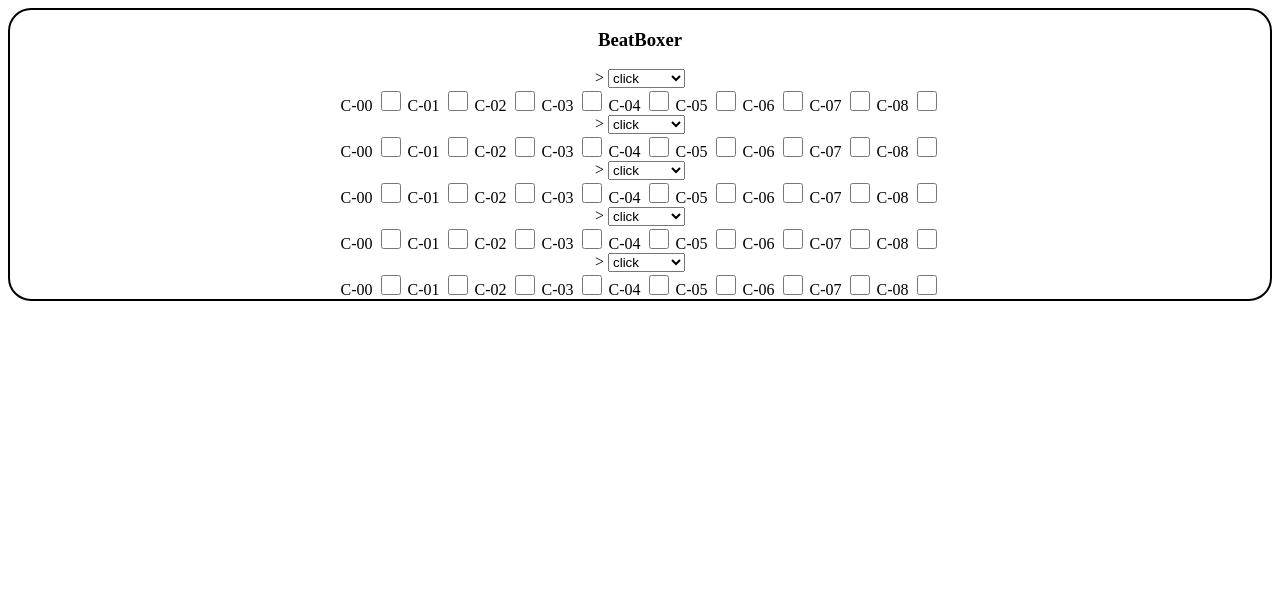
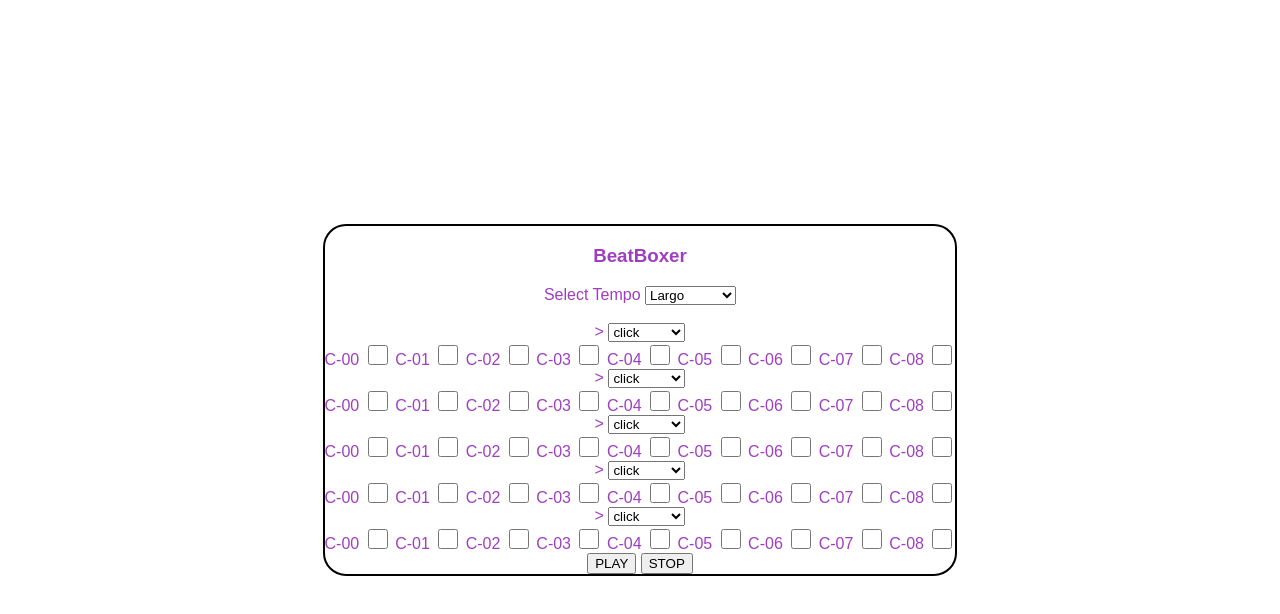
Before and after one commit to pippin-29/JavaScript--Tasks, a plain HTML site: page My_Portfolio/my_app/beat-frame.html in a window 1280 px wide. Drawn offline with Linux system fonts and the light colour scheme.

Commit message:
........

```diff
--- a/My_Portfolio/my_app/beat-frame.css
+++ b/My_Portfolio/my_app/beat-frame.css
@@ -1,3 +1,14 @@
+body {
+	font-family: Arial, Helvetica, sans-serif;
+	display: flex;
+	align-items: center;
+	justify-content: center;
+	height: 100vh;
+	margin: 0;
+
+	color:	#9f3ebf;
+}
+
 .beatbox {
 	text-align: center;
 	border: 2px solid black;
@@ -20,20 +31,3 @@
 	background-color: darkmagenta;
 	border: 1px solid black;
 }
-
-.instrument0 {
-
-}
-
-.instrument1 {
-
-}
-.instrument2 {
-
-}
-.instrument4 {
-
-}
-.instrument5 {
-
-}
--- a/My_Portfolio/my_app/beat-frame.html
+++ b/My_Portfolio/my_app/beat-frame.html
@@ -6,14 +6,37 @@
 		<link rel="stylesheet" href="beat-frame.css">
 	</head>
 	<body>
+
+			<audio id="bing" src="sounds/bing.wav"></audio>
+			<audio id="click" src="sounds/click.wav"></audio>
+			<audio id="doof" src="sounds/doof.wav"></audio>
+			<audio id="moo" src="sounds/moo.wav"></audio>
+			<audio id="shhh" src="sounds/shhh.wav"></audio>
+
+
 		<div class="beatbox">
 			<h3>BeatBoxer</h3>
 
-			<div class="instrument0">
+			<form action="your-server-endpoint" method="post">
+				<label for="tempoSelect">Select Tempo</label>
+				<select id="tempoSelect" name="tempo">
+					<option value="Largo">Largo</option>
+					<option value="Adagio">Adagio</option>
+					<option value="Andante">Andante</option>
+					<option value="Moderato">Moderato</option>
+					<option value="Allegro">Allegro</option>
+					<option value="Presto">Presto</option>
+					<option value="Prestissimo">Prestissimo</option>
+				</select>
+			</form>
+			<br>
+
+
+			<div class="instrument">
 
 				<form action="your-server-endpoint" method="post">
-					<label for="instrumentSelect">></label>
-					<select id="instrumentSelect" name="instrument0">
+					<label for="instrumentSelect0">></label>
+					<select id="instrumentSelect0" name="instrumentSet0">
 						<option value="click">click</option>
 						<option value="doof">doof</option>
 						<option value="shhh">shhh</option>
@@ -25,30 +48,30 @@
 
 
 				<label for="c00">C-00</label>
-				<input type="checkbox" class="checkbox-custom-fill-red" id="c00" name="c00">
+				<input type="checkbox" class="checkbox-custom-fill-red" id="c00" name="instrumentSet0CheckBox">
 				<label for="c01">C-01</label>
-				<input type="checkbox" class="checkbox-custom-fill-red" id="c01" name="c01">
+				<input type="checkbox" class="checkbox-custom-fill-red" id="c01" name="instrumentSet0CheckBox">
 				<label for="c02">C-02</label>
-				<input type="checkbox" class="checkbox-custom-fill-red" id="c02" name="c02">
+				<input type="checkbox" class="checkbox-custom-fill-red" id="c02" name="instrumentSet0CheckBox">
 				<label for="c03">C-03</label>
-				<input type="checkbox" class="checkbox-custom-fill-red" id="c03" name="c03">
+				<input type="checkbox" class="checkbox-custom-fill-red" id="c03" name="instrumentSet0CheckBox">
 				<label for="c04">C-04</label>
-				<input type="checkbox" class="checkbox-custom-fill-red" id="c04" name="c04">
+				<input type="checkbox" class="checkbox-custom-fill-red" id="c04" name="instrumentSet0CheckBox">
 				<label for="c05">C-05</label>
-				<input type="checkbox" class="checkbox-custom-fill-red" id="c05" name="c05">
+				<input type="checkbox" class="checkbox-custom-fill-red" id="c05" name="instrumentSet0CheckBox">
 				<label for="c06">C-06</label>
-				<input type="checkbox" class="checkbox-custom-fill-red" id="c06" name="c06">
+				<input type="checkbox" class="checkbox-custom-fill-red" id="c06" name="instrumentSet0CheckBox">
 				<label for="c07">C-07</label>
-				<input type="checkbox" class="checkbox-custom-fill-red" id="c07" name="c07">
+				<input type="checkbox" class="checkbox-custom-fill-red" id="c07" name="instrumentSet0CheckBox">
 				<label for="c08">C-08</label>
-				<input type="checkbox" class="checkbox-custom-fill-red" id="c08" name="c08">
+				<input type="checkbox" class="checkbox-custom-fill-red" id="c08" name="instrumentSet0CheckBox">
 			</div>
-			<div class="instrument1">
+			<div>
 
 
 				<form action="your-server-endpoint" method="post">
-					<label for="instrumentSelect">></label>
-					<select id="instrumentSelect" name="instrument1">
+					<label for="instrumentSelect1">></label>
+					<select id="instrumentSelect1" name="instrumentSet1">
 						<option value="click">click</option>
 						<option value="doof">doof</option>
 						<option value="shhh">shhh</option>
@@ -58,30 +81,30 @@
 				</form>
 
 				<label for="c10">C-00</label>
-				<input type="checkbox" class="checkbox-custom-fill-red" id="c10" name="c10">
+				<input type="checkbox" class="checkbox-custom-fill-red" id="c10" name="instrumentSet1CheckBox">
 				<label for="c11">C-01</label>
-				<input type="checkbox" class="checkbox-custom-fill-red" id="c11" name="c11">
+				<input type="checkbox" class="checkbox-custom-fill-red" id="c11" name="instrumentSet1CheckBox">
 				<label for="c12">C-02</label>
-				<input type="checkbox" class="checkbox-custom-fill-red" id="c12" name="c12">
+				<input type="checkbox" class="checkbox-custom-fill-red" id="c12" name="instrumentSet1CheckBox">
 				<label for="c13">C-03</label>
-				<input type="checkbox" class="checkbox-custom-fill-red" id="c13" name="c13">
+				<input type="checkbox" class="checkbox-custom-fill-red" id="c13" name="instrumentSet1CheckBox">
 				<label for="c14">C-04</label>
-				<input type="checkbox" class="checkbox-custom-fill-red" id="c14" name="c14">
+				<input type="checkbox" class="checkbox-custom-fill-red" id="c14" name="instrumentSet1CheckBox">
 				<label for="c15">C-05</label>
-				<input type="checkbox" class="checkbox-custom-fill-red" id="c15" name="c15">
+				<input type="checkbox" class="checkbox-custom-fill-red" id="c15" name="instrumentSet1CheckBox">
 				<label for="c16">C-06</label>
-				<input type="checkbox" class="checkbox-custom-fill-red" id="c16" name="c16">
+				<input type="checkbox" class="checkbox-custom-fill-red" id="c16" name="instrumentSet1CheckBox">
 				<label for="c17">C-07</label>
-				<input type="checkbox" class="checkbox-custom-fill-red" id="c17" name="c17">
+				<input type="checkbox" class="checkbox-custom-fill-red" id="c17" name="instrumentSet1CheckBox">
 				<label for="c18">C-08</label>
-				<input type="checkbox" class="checkbox-custom-fill-red" id="c18" name="c18">
+				<input type="checkbox" class="checkbox-custom-fill-red" id="c18" name="instrumentSet1CheckBox">
 			</div>
-			<div class="instrument2">
+			<div class="instrument">
 
 
 				<form action="your-server-endpoint" method="post">
-					<label for="instrumentSelect">></label>
-					<select id="instrumentSelect" name="instrument2">
+					<label for="instrumentSelect2">></label>
+					<select id="instrumentSelect2" name="instrumentSet2">
 						<option value="click">click</option>
 						<option value="doof">doof</option>
 						<option value="shhh">shhh</option>
@@ -91,30 +114,30 @@
 				</form>
 
 				<label for="c20">C-00</label>
-				<input type="checkbox" class="checkbox-custom-fill-red" id="c20" name="c20">
+				<input type="checkbox" class="checkbox-custom-fill-red" id="c20" name="instrumentSet2CheckBox">
 				<label for="c21">C-01</label>
-				<input type="checkbox" class="checkbox-custom-fill-red" id="c21" name="c21">
+				<input type="checkbox" class="checkbox-custom-fill-red" id="c21" name="instrumentSet2CheckBox">
 				<label for="c22">C-02</label>
-				<input type="checkbox" class="checkbox-custom-fill-red" id="c22" name="c22">
+				<input type="checkbox" class="checkbox-custom-fill-red" id="c22" name="instrumentSet2CheckBox">
 				<label for="c23">C-03</label>
-				<input type="checkbox" class="checkbox-custom-fill-red" id="c23" name="c23">
+				<input type="checkbox" class="checkbox-custom-fill-red" id="c23" name="instrumentSet2CheckBox">
 				<label for="c24">C-04</label>
-				<input type="checkbox" class="checkbox-custom-fill-red" id="c24" name="c24">
+				<input type="checkbox" class="checkbox-custom-fill-red" id="c24" name="instrumentSet2CheckBox">
 				<label for="c25">C-05</label>
-				<input type="checkbox" class="checkbox-custom-fill-red" id="c25" name="c25">
+				<input type="checkbox" class="checkbox-custom-fill-red" id="c25" name="instrumentSet2CheckBox">
 				<label for="c26">C-06</label>
-				<input type="checkbox" class="checkbox-custom-fill-red" id="c26" name="c26">
+				<input type="checkbox" class="checkbox-custom-fill-red" id="c26" name="instrumentSet2CheckBox">
 				<label for="c27">C-07</label>
-				<input type="checkbox" class="checkbox-custom-fill-red" id="c27" name="c27">
+				<input type="checkbox" class="checkbox-custom-fill-red" id="c27" name="instrumentSet2CheckBox">
 				<label for="c28">C-08</label>
-				<input type="checkbox" class="checkbox-custom-fill-red" id="c28" name="c28">
+				<input type="checkbox" class="checkbox-custom-fill-red" id="c28" name="instrumentSet2CheckBox">
 			</div>
-			<div class="instrument3">
+			<div class="instrument">
 
 
 				<form action="your-server-endpoint" method="post">
-					<label for="instrumentSelect">></label>
-					<select id="instrumentSelect" name="instrument3">
+					<label for="instrumentSelect3">></label>
+					<select id="instrumentSelect3" name="instrumentSet3">
 						<option value="click">click</option>
 						<option value="doof">doof</option>
 						<option value="shhh">shhh</option>
@@ -124,30 +147,30 @@
 				</form>
 
 				<label for="c30">C-00</label>
-				<input type="checkbox" class="checkbox-custom-fill-red" id="c30" name="c30">
+				<input type="checkbox" class="checkbox-custom-fill-red" id="c30" name="instrumentSet3CheckBox">
 				<label for="c31">C-01</label>
-				<input type="checkbox" class="checkbox-custom-fill-red" id="c31" name="c31">
+				<input type="checkbox" class="checkbox-custom-fill-red" id="c31" name="instrumentSet3CheckBox">
 				<label for="c32">C-02</label>
-				<input type="checkbox" class="checkbox-custom-fill-red" id="c32" name="c32">
+				<input type="checkbox" class="checkbox-custom-fill-red" id="c32" name="instrumentSet3CheckBox">
 				<label for="c33">C-03</label>
-				<input type="checkbox" class="checkbox-custom-fill-red" id="c33" name="c33">
+				<input type="checkbox" class="checkbox-custom-fill-red" id="c33" name="instrumentSet3CheckBox">
 				<label for="c34">C-04</label>
-				<input type="checkbox" class="checkbox-custom-fill-red" id="c34" name="c34">
+				<input type="checkbox" class="checkbox-custom-fill-red" id="c34" name="instrumentSet3CheckBox">
 				<label for="c35">C-05</label>
-				<input type="checkbox" class="checkbox-custom-fill-red" id="c35" name="c35">
+				<input type="checkbox" class="checkbox-custom-fill-red" id="c35" name="instrumentSet3CheckBox">
 				<label for="c36">C-06</label>
-				<input type="checkbox" class="checkbox-custom-fill-red" id="c36" name="c36">
+				<input type="checkbox" class="checkbox-custom-fill-red" id="c36" name="instrumentSet3CheckBox">
 				<label for="c37">C-07</label>
-				<input type="checkbox" class="checkbox-custom-fill-red" id="c37" name="c37">
+				<input type="checkbox" class="checkbox-custom-fill-red" id="c37" name="instrumentSet3CheckBox">
 				<label for="c38">C-08</label>
-				<input type="checkbox" class="checkbox-custom-fill-red" id="c38" name="c38">
+				<input type="checkbox" class="checkbox-custom-fill-red" id="c38" name="instrumentSet3CheckBox">
 			</div>
-			<div class="instrument4">
+			<div>
 
-
+				<div class="instrument">
 					<form action="your-server-endpoint" method="post">
-					<label for="instrumentSelect">></label>
-					<select id="instrumentSelect" name="instrument4">
+						<label  for="instrumentSelect4">></label>
+						<select id="instrumentSelect4" name="instrumentSet4">
 							<option value="click">click</option>
 							<option value="doof">doof</option>
 							<option value="shhh">shhh</option>
@@ -155,27 +178,39 @@
 							<option value="cow">mystery0</option>
 						</select>
 					</form>
+				</div>
+
 
 				<label for="c40">C-00</label>
-				<input type="checkbox" class="checkbox-custom-fill-red" id="c40" name="c40">
+				<input type="checkbox" class="checkbox-custom-fill-red" id="c40" name="instrumentSet4CheckBox">
 				<label for="c41">C-01</label>
-				<input type="checkbox" class="checkbox-custom-fill-red" id="c41" name="c41">
+				<input type="checkbox" class="checkbox-custom-fill-red" id="c41" name="instrumentSet4CheckBox">
 				<label for="c42">C-02</label>
-				<input type="checkbox" class="checkbox-custom-fill-red" id="c42" name="c42">
+				<input type="checkbox" class="checkbox-custom-fill-red" id="c42" name="instrumentSet4CheckBox">
 				<label for="c43">C-03</label>
-				<input type="checkbox" class="checkbox-custom-fill-red" id="c43" name="c43">
+				<input type="checkbox" class="checkbox-custom-fill-red" id="c43" name="instrumentSet4CheckBox">
 				<label for="c44">C-04</label>
-				<input type="checkbox" class="checkbox-custom-fill-red" id="c44" name="c44">
+				<input type="checkbox" class="checkbox-custom-fill-red" id="c44" name="instrumentSet4CheckBox">
 				<label for="c45">C-05</label>
-				<input type="checkbox" class="checkbox-custom-fill-red" id="c45" name="c45">
+				<input type="checkbox" class="checkbox-custom-fill-red" id="c45" name="instrumentSet4CheckBox">
 				<label for="c46">C-06</label>
-				<input type="checkbox" class="checkbox-custom-fill-red" id="c46" name="c46">
+				<input type="checkbox" class="checkbox-custom-fill-red" id="c46" name="instrumentSet4CheckBox">
 				<label for="c47">C-07</label>
-				<input type="checkbox" class="checkbox-custom-fill-red" id="c47" name="c47">
+				<input type="checkbox" class="checkbox-custom-fill-red" id="c47" name="instrumentSet4CheckBox">
 				<label for="c48">C-08</label>
-				<input type="checkbox" class="checkbox-custom-fill-red" id="c48" name="c48">
+				<input type="checkbox" class="checkbox-custom-fill-red" id="c48" name="instrumentSet4CheckBox">
 			</div>
+
+
+			<div class="play-button">
+					<button onclick="play()">PLAY</button>
+					<button onclick="stop()">STOP</button>
 			</div>
+
+		</div>
+
+
+
 		<script src="beat-frame.js"></script>
 	</body>
 </html>
--- a/My_Portfolio/my_app/beat-frame.js
+++ b/My_Portfolio/my_app/beat-frame.js
@@ -0,0 +1,151 @@
+
+// Get the select element
+var instrumentSelected0 = document.getElementById("instrumentSelect0");
+var instrumentSelected1 = document.getElementById("instrumentSelect1");
+var instrumentSelected2 = document.getElementById("instrumentSelect2");
+var instrumentSelected3 = document.getElementById("instrumentSelect3");
+var instrumentSelected4 = document.getElementById("instrumentSelect4");
+
+
+ // Add an event listener for the change event
+instrumentSelected0.addEventListener("change", function() {
+	var selectedValue = instrumentSelected0.value;
+
+	console.log("Selected value: " + selectedValue);
+
+	document.querySelectorAll('audio').forEach(function(audio) {
+		audio.pause();
+		audio.currentTime = 0;
+	});
+});
+
+instrumentSelected1.addEventListener("change", function() {
+	var selectedValue = instrumentSelected1.value;
+
+	console.log("Selected value: " + selectedValue);
+
+	document.querySelectorAll('audio').forEach(function(audio) {
+		audio.pause();
+		audio.currentTime = 0;
+	});
+});
+
+instrumentSelected2.addEventListener("change", function() {
+	var selectedValue = instrumentSelected2.value;
+
+	console.log("Selected value: " + selectedValue);
+
+	document.querySelectorAll('audio').forEach(function(audio) {
+		audio.pause();
+		audio.currentTime = 0;
+	});
+});
+
+instrumentSelected3.addEventListener("change", function() {
+	var selectedValue = instrumentSelected3.value;
+
+	console.log("Selected value: " + selectedValue);
+
+	document.querySelectorAll('audio').forEach(function(audio) {
+		audio.pause();
+		audio.currentTime = 0;
+	});
+});
+
+instrumentSelected4.addEventListener("change", function() {
+	var selectedValue = instrumentSelected4.value;
+
+	console.log("Selected value: " + selectedValue);
+
+	document.querySelectorAll('audio').forEach(function(audio) {
+		audio.pause();
+		audio.currentTime = 0;
+	});
+});
+
+function play()
+{
+ var tempo = parseInt(document.getElementById('tempoSelect').value, 10);
+ var beat_duration = 60 / tempo * 1000; // Convert seconds to milliseconds
+ play_sequence(0, tempo);
+ play_sequence(1, tempo);
+ play_sequence(2, tempo);
+ play_sequence(3, tempo);
+ play_sequence(4, tempo);
+
+}
+
+function play_sequence(x, tempo)
+{
+	if (x == 0)
+	{
+		var checkbox = document.getElementById("c00");
+		setTimeout(function() { console.log(x + "ms rest"); }, x);
+		var checkbox = document.getElementById("c01");
+		setTimeout(function() { console.log(x + "ms rest"); }, x);
+		var checkbox = document.getElementById("c02");
+		setTimeout(function() { console.log(x + "ms rest"); }, x);
+		var checkbox = document.getElementById("c03");
+		setTimeout(function() { console.log(x + "ms rest"); }, x);
+		var checkbox = document.getElementById("c04");
+		setTimeout(function() { console.log(x + "ms rest"); }, x);
+		var checkbox = document.getElementById("myCheckbox");
+		setTimeout(function() { console.log(x + "ms rest"); }, x);
+		var checkbox = document.getElementById("myCheckbox");
+		setTimeout(function() { console.log(x + "ms rest"); }, x);
+		var checkbox = document.getElementById("myCheckbox");
+		setTimeout(function() { console.log(x + "ms rest"); }, x);
+	}
+	else if (x == 1)
+	{
+		setTimeout(function() { console.log(x + "ms rest"); }, x);
+		setTimeout(function() { console.log(x + "ms rest"); }, x);
+		setTimeout(function() { console.log(x + "ms rest"); }, x);
+		setTimeout(function() { console.log(x + "ms rest"); }, x);
+		setTimeout(function() { console.log(x + "ms rest"); }, x);
+		setTimeout(function() { console.log(x + "ms rest"); }, x);
+		setTimeout(function() { console.log(x + "ms rest"); }, x);
+		setTimeout(function() { console.log(x + "ms rest"); }, x);
+	}
+	else if (x == 2)
+	{
+		setTimeout(function() { console.log(x + "ms rest"); }, x);
+		setTimeout(function() { console.log(x + "ms rest"); }, x);
+		setTimeout(function() { console.log(x + "ms rest"); }, x);
+		setTimeout(function() { console.log(x + "ms rest"); }, x);
+		setTimeout(function() { console.log(x + "ms rest"); }, x);
+		setTimeout(function() { console.log(x + "ms rest"); }, x);
+		setTimeout(function() { console.log(x + "ms rest"); }, x);
+		setTimeout(function() { console.log(x + "ms rest"); }, x);
+	}
+	else if (x == 3)
+	{
+		setTimeout(function() { console.log(x + "ms rest"); }, x);
+		setTimeout(function() { console.log(x + "ms rest"); }, x);
+		setTimeout(function() { console.log(x + "ms rest"); }, x);
+		setTimeout(function() { console.log(x + "ms rest"); }, x);
+		setTimeout(function() { console.log(x + "ms rest"); }, x);
+		setTimeout(function() { console.log(x + "ms rest"); }, x);
+		setTimeout(function() { console.log(x + "ms rest"); }, x);
+		setTimeout(function() { console.log(x + "ms rest"); }, x);
+	}
+	else if (x == 4)
+	{
+		setTimeout(function() { console.log(x + "ms rest"); }, x);
+		setTimeout(function() { console.log(x + "ms rest"); }, x);
+		setTimeout(function() { console.log(x + "ms rest"); }, x);
+		setTimeout(function() { console.log(x + "ms rest"); }, x);
+		setTimeout(function() { console.log(x + "ms rest"); }, x);
+		setTimeout(function() { console.log(x + "ms rest"); }, x);
+		setTimeout(function() { console.log(x + "ms rest"); }, x);
+		setTimeout(function() { console.log(x + "ms rest"); }, x);
+	}
+}
+
+function stop()
+{
+	document.querySelectorAll('audio').forEach(function(audio) {
+		audio.pause();
+		audio.currentTime = 0;
+	});
+}
```
Lines whose indentation alone changed are shown as unchanged.
